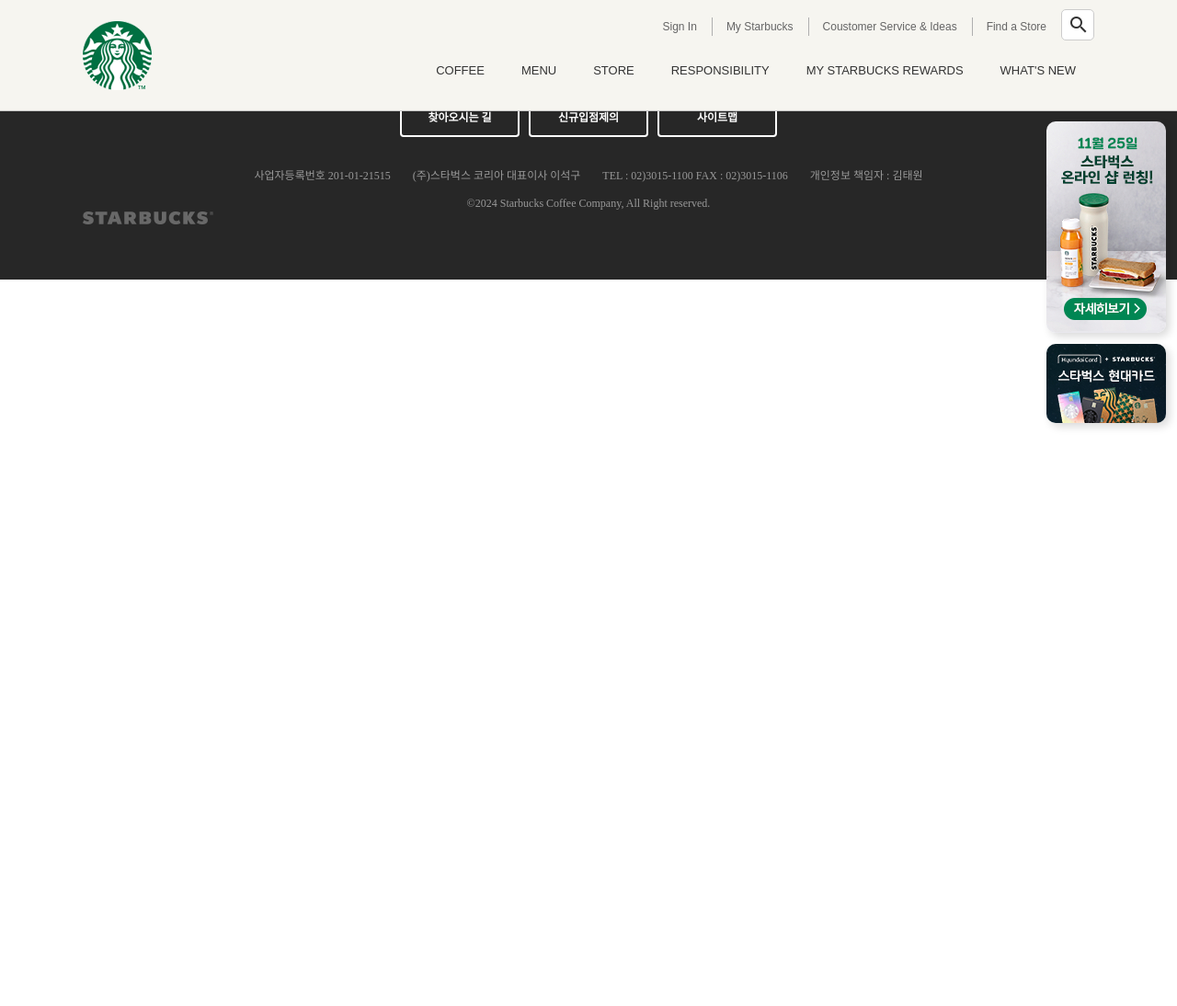
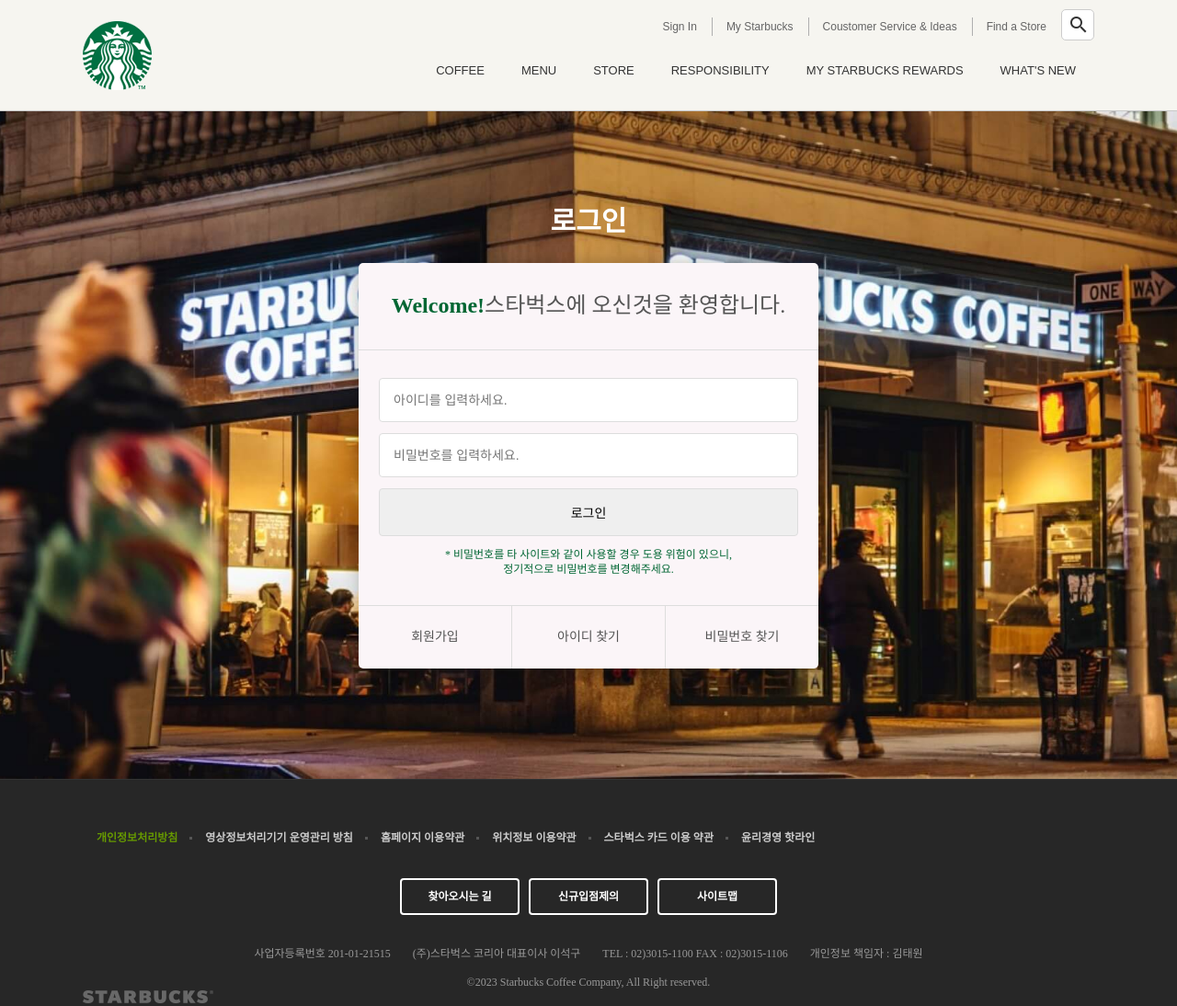
Before and after one commit to kimsj0205/starbucks-templete, a website: page signin/index.html in a window 1280 px wide. Shown: the whole page at 92% size. Before the commit the page ends 800 px from the top, so only its background shows below. Drawn offline with nearby package versions, Linux system fonts and the light colour scheme; files that its build step writes are made by us from their sources; files whose address does not match are found by name; a web font is replaced by a local one.

Commit message:
modify signin

```diff
--- /dev/null
+++ b/css/signin.css
@@ -0,0 +1,43 @@
+.signin{
+  margin-top:120px; padding:100px 0 120px; background: url(../images/signin_bg.jpg) no-repeat fixed center/cover;
+}
+.signin h1{
+  color:#fff;font-size:30px;font-weight:700;text-align:center; margin-bottom:24px;
+}
+.signin .signin__card{
+  width:500px; margin:0 auto; border-radius:5px; background-color:#fbf5f8;box-shadow:2px 2px 20px rgba(0,0,0,.3);color:#555;
+}
+.signin .signin__card h2 {
+  padding: 30px; font-size: 24px; text-align: center; border-bottom: 1px solid #ddd;
+}
+.signin .signin__card h2 strong{
+  font-weight:700; color:#006633;
+}
+.signin .signin__card form{
+  padding:30px 22px;
+}
+.signin .signin__card form input{
+  width:100%; margin-bottom:12px; padding:15px; border:1px solid #ddd; font-size:14px; box-sizing:border-box;
+  outline:none; border-radius: 4px;
+}
+.signin .signin__card form input:last-of-type{
+  cursor:pointer;transition:.4s;
+}
+.signin .signin__card form input:last-of-type:hover{
+  outline:2px solid #669900;
+}
+.signin .signin__card form p{
+  font-size:12px; color:#006633;text-align:center;
+}
+.signin .signin__card .actions{
+  display:flex; border-top:1px solid #ddd;
+}
+.signin .signin__card .actions a{
+  flex-grow:1; flex-basis:0; text-align: center; padding: 24px; color:#555;font-size:14px; border-right:1px solid #ddd
+}
+.signin .signin__card .actions a:last-child{
+  border-right:none;
+}
+.signin .signin__card .actions a:hover{
+  text-decoration: underline;
+}
--- a/signin/index.html
+++ b/signin/index.html
@@ -8,34 +8,32 @@
   <meta property="og:site_name" content="Starbucks"/>
   <meta property="og:title" content="Starbucks Coffee Korea"/>
   <meta property="og:discription" content="스타벅스는 세계에서 가장 큰 다국적 커피 전문점으로서 총 23,187개의 매장을 운영하고 있습니다."/>
-  <meta property="og:image" content="./images/starbucks_seo.jpg"/>
+  <meta property="og:image" content="../images/starbucks_seo.jpg"/>
   <meta property="og:url" content="http://starbucks.co.kr"/>
   <meta property="twitter:card" content="summary"/>
   <meta property="twitter:site" content="Starbucks"/>
   <meta property="twitter:title" content="Starbucks Coffee Korea"/>
-  <meta property="twitter:discription" content="./images/starbucks_seo.jpg"/>
+  <meta property="twitter:discription" content="../images/starbucks_seo.jpg"/>
   <meta property="twitter:url" content="http://starbucks.co.kr"/>
   <title>Starbucks Korea</title>
   <!-- favicon -->
-  <link rel="icon" href="./favicon.png">
+  <link rel="icon" href="../favicon.png">
   <!-- reset cdn -->
   <link href="https://cdn.jsdelivr.net/npm/reset-css@5.0.2/reset.min.css" rel="stylesheet">
   <!-- google icons -->
   <link href="https://fonts.googleapis.com/icon?family=Material+Icons"rel="stylesheet">
-  <!-- gsap cdn -->
-  <script src="https://cdnjs.cloudflare.com/ajax/libs/gsap/3.12.5/gsap.min.js"></script>
 
   <!-- user  -->
-  <link rel="stylesheet" href="./css/common.css">
-  <link rel="stylesheet" href="./css/main.css">
-  <script defer src="./js/common.js"></script>
-  <script defer src="./js/custom.js"></script>
+  <link rel="stylesheet" href="../css/common.css">
+  <link rel="stylesheet" href="../css/main.css">
+  <link rel="stylesheet" href="../css/signin.css">
+  <script defer src="../js/custom.js"></script>
 </head>
 <body>
   <header>
     <div class="inner">
       <a href="javascript:void(0);" class="logo">
-        <img src="./images/starbucks_logo.png" alt="STARBUCKS">
+        <img src="../images/starbucks_logo.png" alt="STARBUCKS">
       </a>
       <div class="sub-menu">
         <ul class="menu">
@@ -359,17 +357,26 @@
         </li>
       </ul>
     </div>
-      <!-- badge -->
-      <div class="badges">
-            <div class="badge">
-              <img src="./images/badge1.jpg" alt="">
-            </div>
-            <div class="badge">
-              <img src="./images/badge2.jpg" alt="">
-            </div>
+  </header>
+  <section class="signin">
+    <h1>로그인</h1>
+    <div class="signin__card">
+      <h2><strong>Welcome!</strong>스타벅스에 오신것을 환영합니다.</h2>
+      <form>
+        <input type="text" placeholder="아이디를 입력하세요."/>
+        <input type="password" placeholder="비밀번호를 입력하세요."/>
+        <input type="submit" value="로그인" />
+        <p>
+          * 비밀번호를 타 사이트와 같이 사용할 경우 도용 위험이 있으니, <br/> 정기적으로 비밀번호를 변경해주세요.
+        </p>
+      </form>
+      <div class="actions">
+        <a href="javscript:void(0)">회원가입</a>
+        <a href="javscript:void(0)">아이디 찾기</a>
+        <a href="javscript:void(0)">비밀번호 찾기</a>
       </div>
-  </header>
-
+    </div>
+  </section>
   <footer>
     <div class="inner">
       <ul class="menu">
@@ -405,7 +412,7 @@
       </div>
       <div class="copyright">
         <p>&copy;<span class="this-year">2023</span> Starbucks Coffee Company, All Right reserved.
-          <img src="./images/starbucks_logo_only_text.png" alt="">
+          <img src="../images/starbucks_logo_only_text.png" alt="">
         </p>
       </div>
     </div>
```
